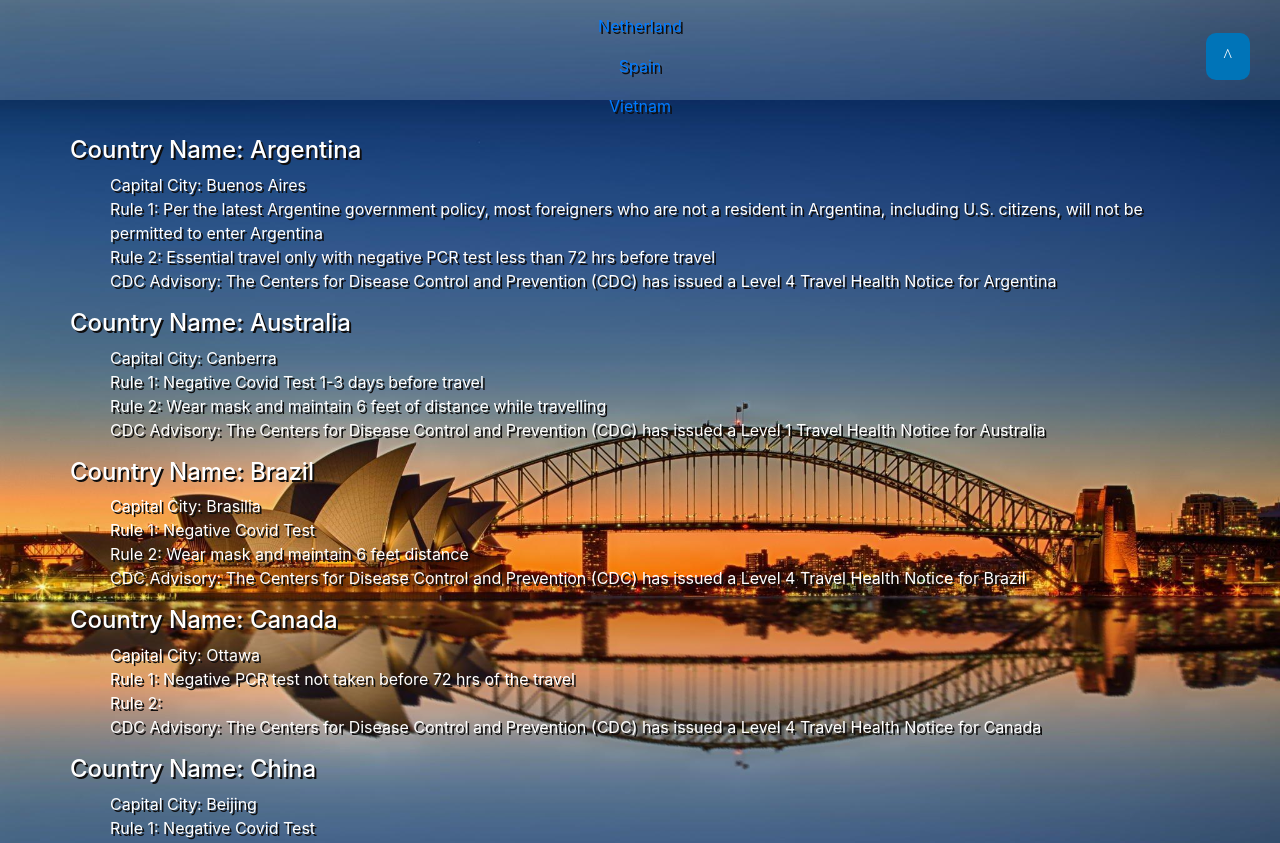
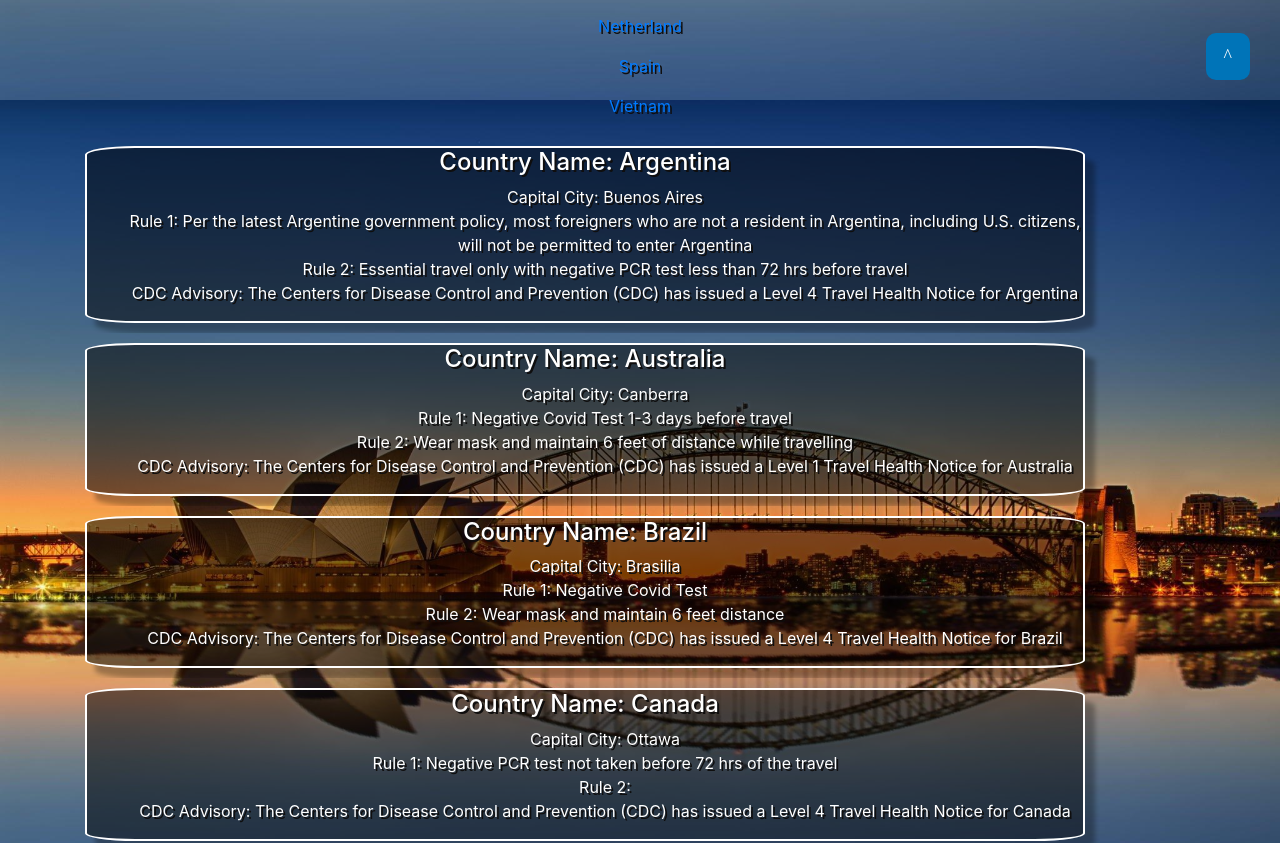
Before and after one commit to tjaved12/travelorsApp, a React (Create React App) app in the folder client/: page /Protocols in a window 1280 px wide. Shown: the part 700-1543 px from the top of the page. Built offline with nearby package versions, Linux system fonts and the light colour scheme.

Commit message:
statistics styling

```diff
--- a/client/src/components/CountryCard.js
+++ b/client/src/components/CountryCard.js
@@ -5,11 +5,9 @@ import 'bootstrap/dist/css/bootstrap.min.css';
 function CountryCard(props) {
     console.log(props.userInfo)
   return (
-
-    <div id={props.userInfo.country}>
-          <h4>
-           Country Name: {props.userInfo.country}
-        </h4>
+    <div className="container center">
+      <div className="opaque whiteText protocol" id={props.userInfo.country}>
+        <h4>Country Name: {props.userInfo.country}</h4>
         <ul>
           <li> Capital City: {props.userInfo.capital}</li>
           <li> Rule 1: {props.userInfo.rule1}</li>
@@ -17,9 +15,7 @@ function CountryCard(props) {
           <li> CDC Advisory: {props.userInfo.advisory}</li>
         </ul>
       </div>
-
-
-
+    </div>
   );
 }
 
--- a/client/src/pages/pages.css
+++ b/client/src/pages/pages.css
@@ -115,3 +115,11 @@ ul{
   height: 225px;
   max-width: 200px;
 }
+
+.logout{
+  width: 100px;
+}
+
+.protocol{
+  width: 1000px;
+}
```
Lines whose indentation alone changed are shown as unchanged.
